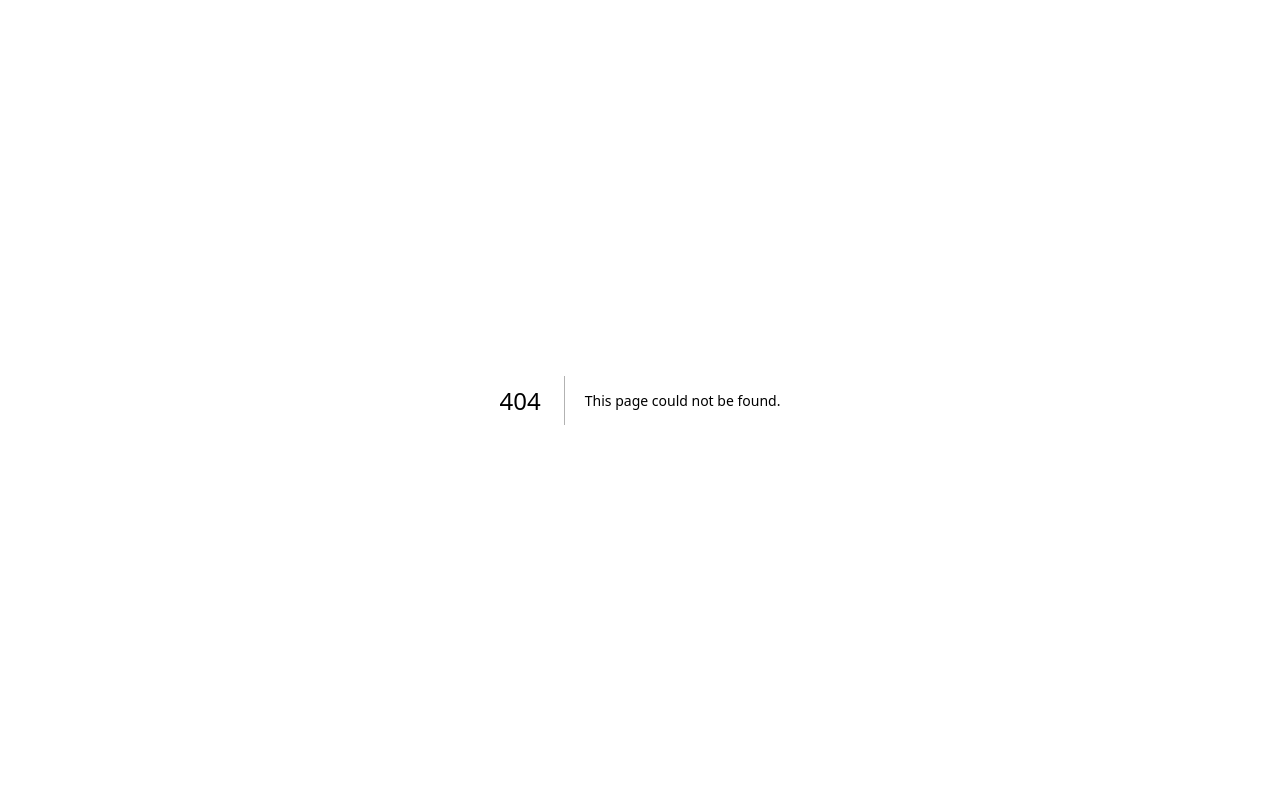
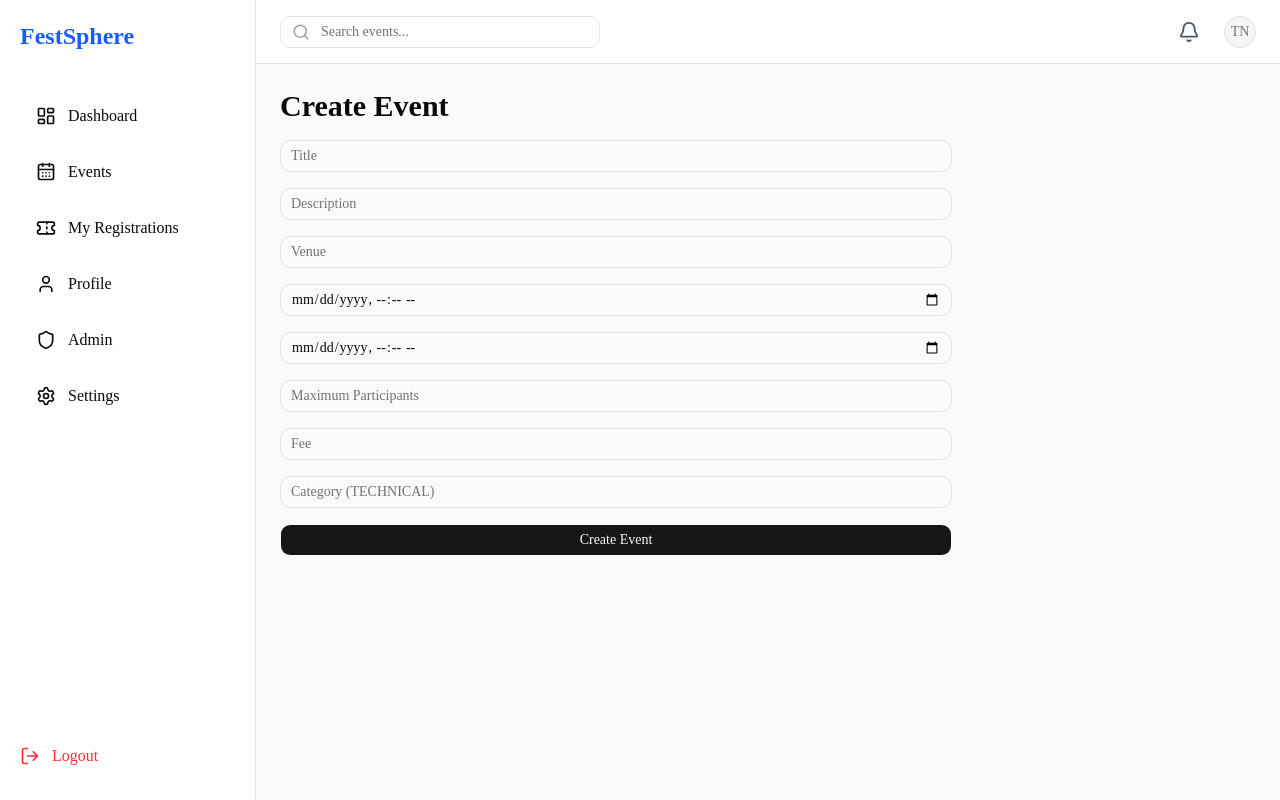
Before and after one commit to tejasnayak24/College_fest_management_system, a Next.js app in the folder frontend/: page /admin in a window 1280 px wide. Before the commit this address had no page. Built offline with nearby package versions, Linux system fonts and the light colour scheme; sample sign-in values are in the browser's storage.

Commit message:
feat(admin): implement event creation from frontend

```diff
--- /dev/null
+++ b/frontend/app/admin/page.tsx
@@ -0,0 +1,120 @@
+"use client";
+
+import { useState } from "react";
+import DashboardLayout from "@/components/layout/DashboardLayout";
+import ProtectedRoute from "@/components/auth/ProtectedRoute";
+import { createEvent } from "@/services/admin.service";
+import { Input } from "@/components/ui/input";
+import { Button } from "@/components/ui/button";
+
+export default function AdminPage() {
+  const [form, setForm] = useState({
+    title: "",
+    description: "",
+    venue: "",
+    eventDate: "",
+    registrationDeadline: "",
+    maxParticipants: 100,
+    fee: 0,
+    category: "TECHNICAL",
+  });
+
+  const handleSubmit = async () => {
+    try {
+      await createEvent(form);
+      alert("Event Created Successfully");
+    } catch (err: any) {
+  console.log(err.response?.data);
+  alert(JSON.stringify(err.response?.data, null, 2));
+}
+  };
+
+  return (
+    <ProtectedRoute>
+      <DashboardLayout>
+        <div className="max-w-2xl space-y-4">
+          <h1 className="text-3xl font-bold">
+            Create Event
+          </h1>
+
+          <Input
+            placeholder="Title"
+            onChange={(e) =>
+              setForm({ ...form, title: e.target.value })
+            }
+          />
+
+          <Input
+            placeholder="Description"
+            onChange={(e) =>
+              setForm({ ...form, description: e.target.value })
+            }
+          />
+
+          <Input
+            placeholder="Venue"
+            onChange={(e) =>
+              setForm({ ...form, venue: e.target.value })
+            }
+          />
+
+          <Input
+            type="datetime-local"
+            onChange={(e) =>
+              setForm({ ...form, eventDate: e.target.value })
+            }
+          />
+
+          <Input
+            type="datetime-local"
+            onChange={(e) =>
+              setForm({
+                ...form,
+                registrationDeadline: e.target.value,
+              })
+            }
+          />
+
+          <Input
+            type="number"
+            placeholder="Maximum Participants"
+            onChange={(e) =>
+              setForm({
+                ...form,
+                maxParticipants: Number(e.target.value),
+              })
+            }
+          />
+
+          <Input
+            type="number"
+            placeholder="Fee"
+            onChange={(e) =>
+              setForm({
+                ...form,
+                fee: Number(e.target.value),
+              })
+            }
+          />
+
+          <Input
+            placeholder="Category (TECHNICAL)"
+            onChange={(e) =>
+              setForm({
+                ...form,
+                category: e.target.value,
+              })
+            }
+          />
+
+          <Button
+            className="w-full"
+            onClick={handleSubmit}
+          >
+            Create Event
+          </Button>
+        </div>
+      </DashboardLayout>
+    </ProtectedRoute>
+  );
+}
--- /dev/null
+++ b/frontend/services/admin.service.ts
@@ -0,0 +1,16 @@
+import api from "@/lib/api";
+
+export const createEvent = async (data: any) => {
+  const response = await api.post("/events", data);
+  return response.data;
+};
+
+export const updateEvent = async (id: string, data: any) => {
+  const response = await api.put(`/events/${id}`, data);
+  return response.data;
+};
+
+export const deleteEvent = async (id: string) => {
+  const response = await api.delete(`/events/${id}`);
+  return response.data;
+};
```
